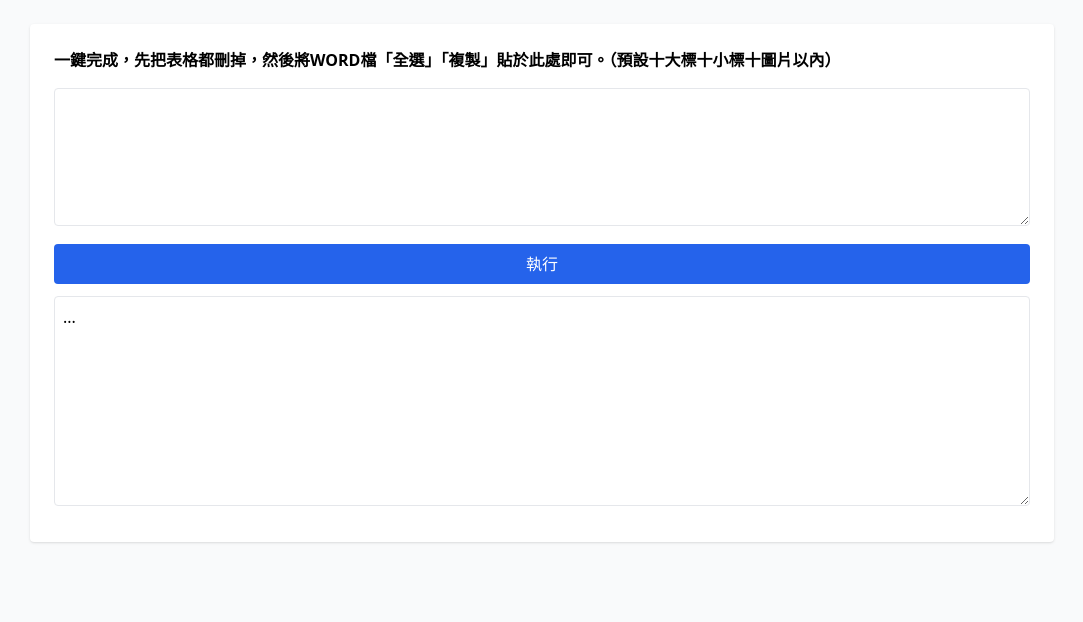
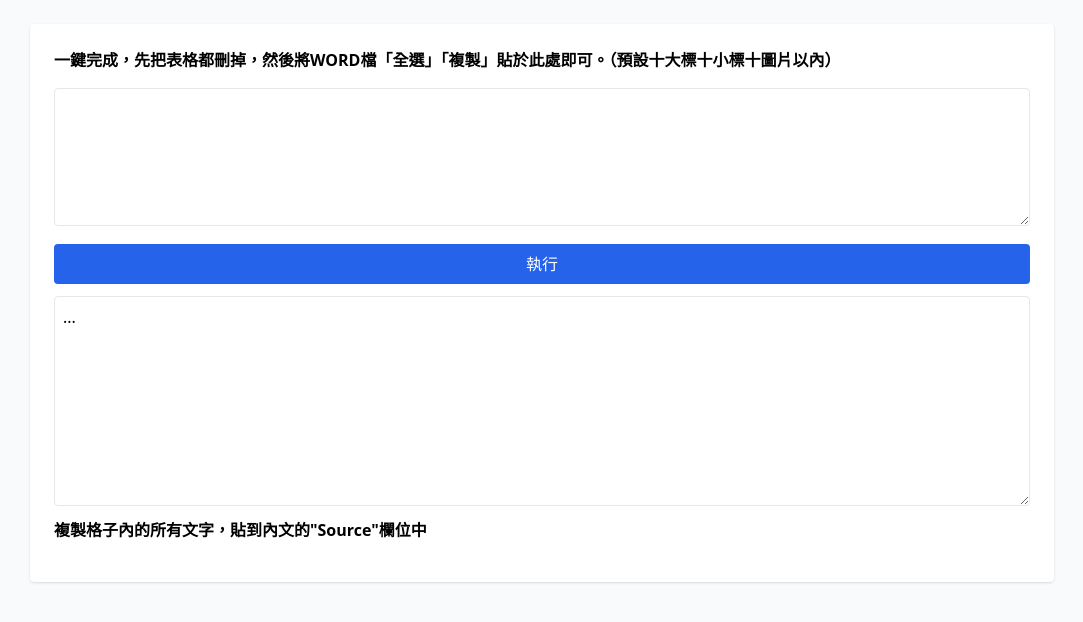
Before and after one commit to MYJ2002/MIRDC_wordtohtml, a plain HTML site: page index.html in a window 1280 px wide. Shown: the whole page, without its empty margins (98-1181 px from the left). Drawn offline with nearby package versions, Linux system fonts and the light colour scheme.

Commit message:
Add files via upload

```diff
--- a/index.html
+++ b/index.html
@@ -3,7 +3,7 @@
 <head>
     <meta charset="UTF-8">
     <meta name="viewport" content="width=device-width, initial-scale=1.0">
-    <title>產研行銷組 文章上線 格式產生器</title>
+    <title> 產研行銷組 文章上線 格式產生器</title>
     <script src="https://cdn.tailwindcss.com"></script>
 </head>
 <body class="p-6 bg-gray-50">
@@ -17,6 +17,8 @@
             <textarea id="NewStringBox17" class="flex-1 border rounded p-2" rows="8">...</textarea>
         </div>
 
+        <h4 class="mb-4 font-semibold">複製格子內的所有文字，貼到內文的"Source"欄位中</h4> </div>
+
         <div id="NewStringBox18" class="prose"></div>
     </div>
 
```
